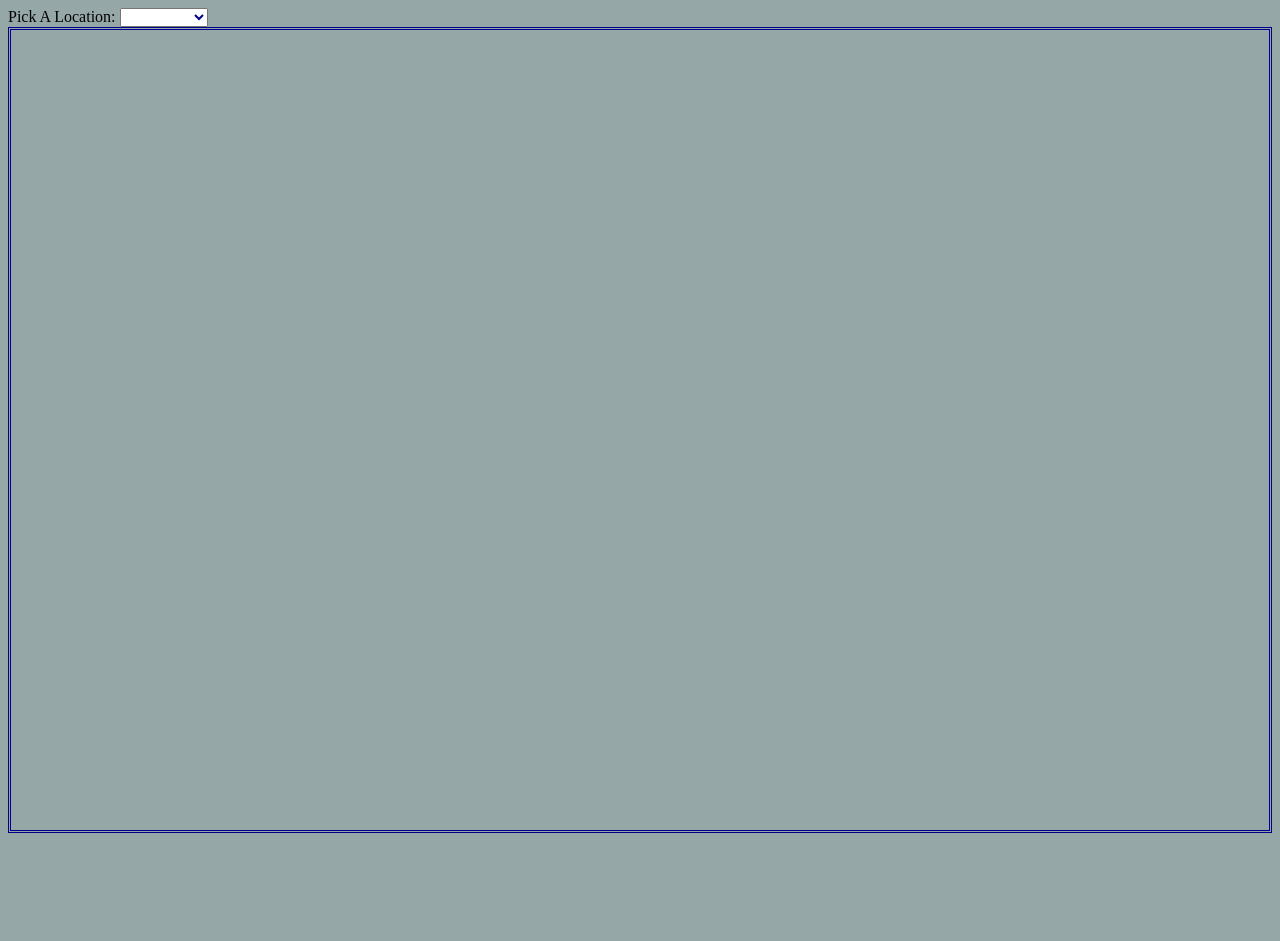
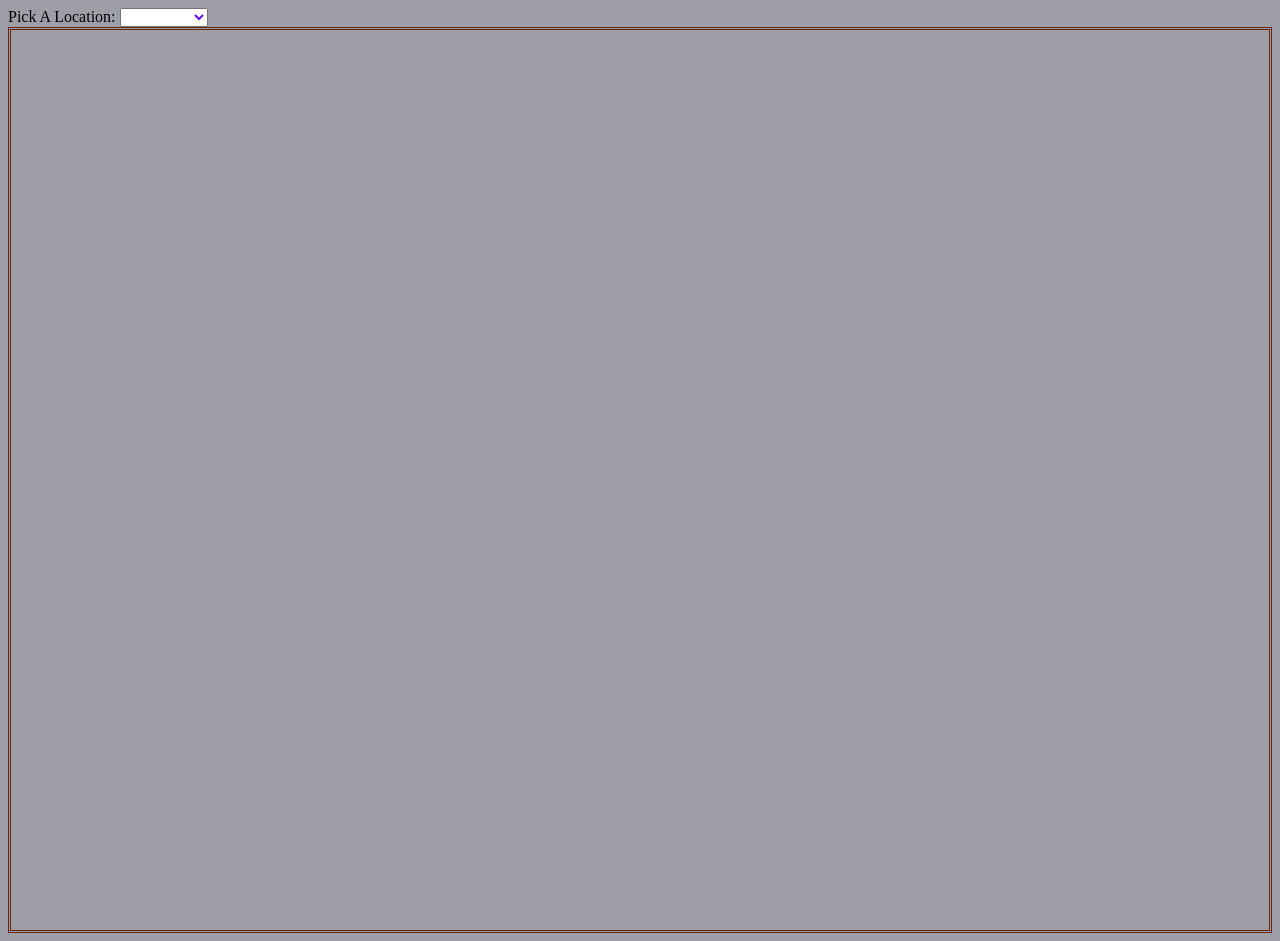
Before and after one commit to AnthonyConnell/JS-Building-Final-Portal, a website: page public/index.html in a window 1280 px wide. Before the commit the page ends 841 px from the top, so only its background shows below. Drawn offline with nearby package versions, Linux system fonts and the light colour scheme.

Commit message:
Finished

```diff
--- a/public/style.css
+++ b/public/style.css
@@ -1,13 +1,13 @@
 #map {
-    height: 800px;
-    border: darkblue;
+    height: 900px;
+    border: rgb(104, 36, 5);
     border-style: double;
 }
 
 #business {
-    color: darkblue;
+    color: rgb(107, 12, 233);
 }
 
 body {
-    background-color: rgb(150, 167, 168);
+    background-color: rgb(158, 158, 168);
 }
```
